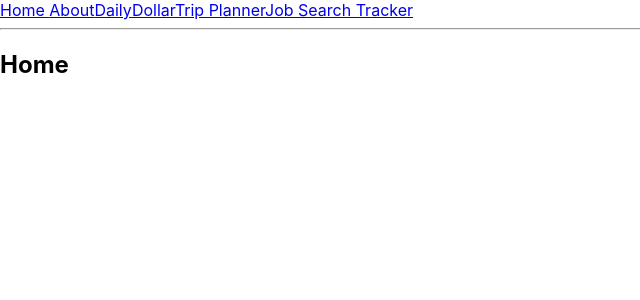
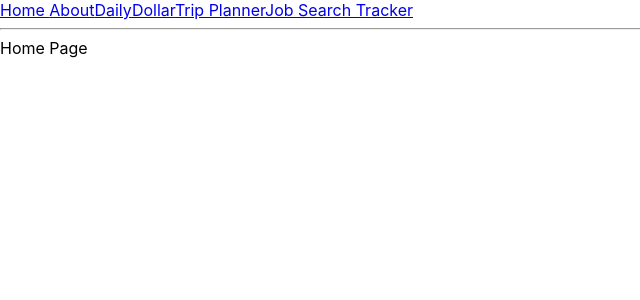
Before and after one commit to AndrewMatheny/my-portfolio, a React (Create React App) app: page / in a window 1280 px wide. Shown: the top 300 px of the page, without its empty margins (0-640 px from the left). Built offline with nearby package versions, Linux system fonts and the light colour scheme.

Commit message:
fixed typo and added seperate home component

```diff
--- a/src/App.js
+++ b/src/App.js
@@ -11,6 +11,7 @@ import Navbar from './components/Navbar'
 import TripPlanner from './components/TripPlanner'
 import JobSearchTracker from './components/JobSearchTracker'
 import DailyDollar from './components/DailyDollar'
+import Home from './components/Home'
 
 
 class App extends React.Component {
@@ -52,12 +53,12 @@ class App extends React.Component {
 
 }
 
-function Home() {
-  return (
-    <div>
-      <h2>Home</h2>
-    </div>
-  );
-}
+// function Home() {
+//   return (
+//     <div>
+//       <h2>Home</h2>
+//     </div>
+//   );
+// }
 
 export default App;
--- a/src/components/DailyDollar.js
+++ b/src/components/DailyDollar.js
@@ -1,6 +1,6 @@
 import React from 'react'
 
-export default class TripPlanner extends React.Component {
+export default class DailyDollar extends React.Component {
     render() {
         return (
             <div>DailyDollar Page</div>
--- /dev/null
+++ b/src/components/Home.js
@@ -0,0 +1,9 @@
+import React from 'react'
+
+export default class Home extends React.Component {
+    render() {
+        return (
+            <div>Home Page</div>
+        )
+    }
+}
```
